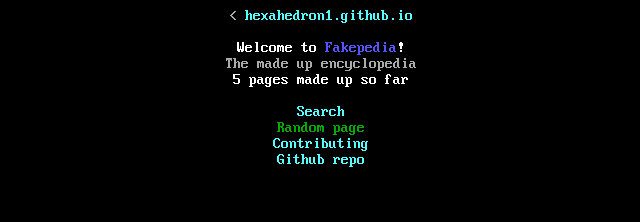
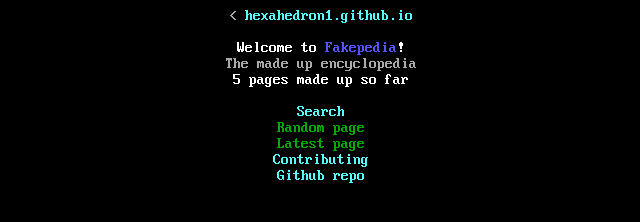
Before and after one commit to hexahedron1/fakepedia, a plain HTML site: page index.html in a window 1280 px wide. Shown: the whole page, without its empty margins (319-959 px from the left). Drawn offline with Linux system fonts and the light colour scheme.

Commit message:
Added a button for the latest page

```diff
--- a/index.html
+++ b/index.html
@@ -13,6 +13,7 @@
     <br>
     <a href="search.html">Search</a><br>
     <button onclick="randPage()">Random page</button><br>
+    <button onclick="latestPage()">Latest page</button><br>
     <a href="contributing.html">Contributing</a><br>
     <a href="https://github.com/hexahedron1/fakepedia">Github repo</a><br>
     <label style="color: #000000; user-select: none;">Disable dark reader for best experience</label><br>
--- a/search.js
+++ b/search.js
@@ -32,6 +32,9 @@ function randPage() {
     var page = pageIndex[randInt(0, pageIndex.length)]
     window.location.href = page == undefined ? "404.html" : `p/${page.id}/index.html`
 }
+function latestPage() {
+    window.location.href = page == undefined ? "404.html" : `p/${pageIndex[pageIndex.length-1].id}/index.html`
+}
 // shitcode perhaps but it works
 function search() {
     var query = document.getElementById("queryBox").value
```
